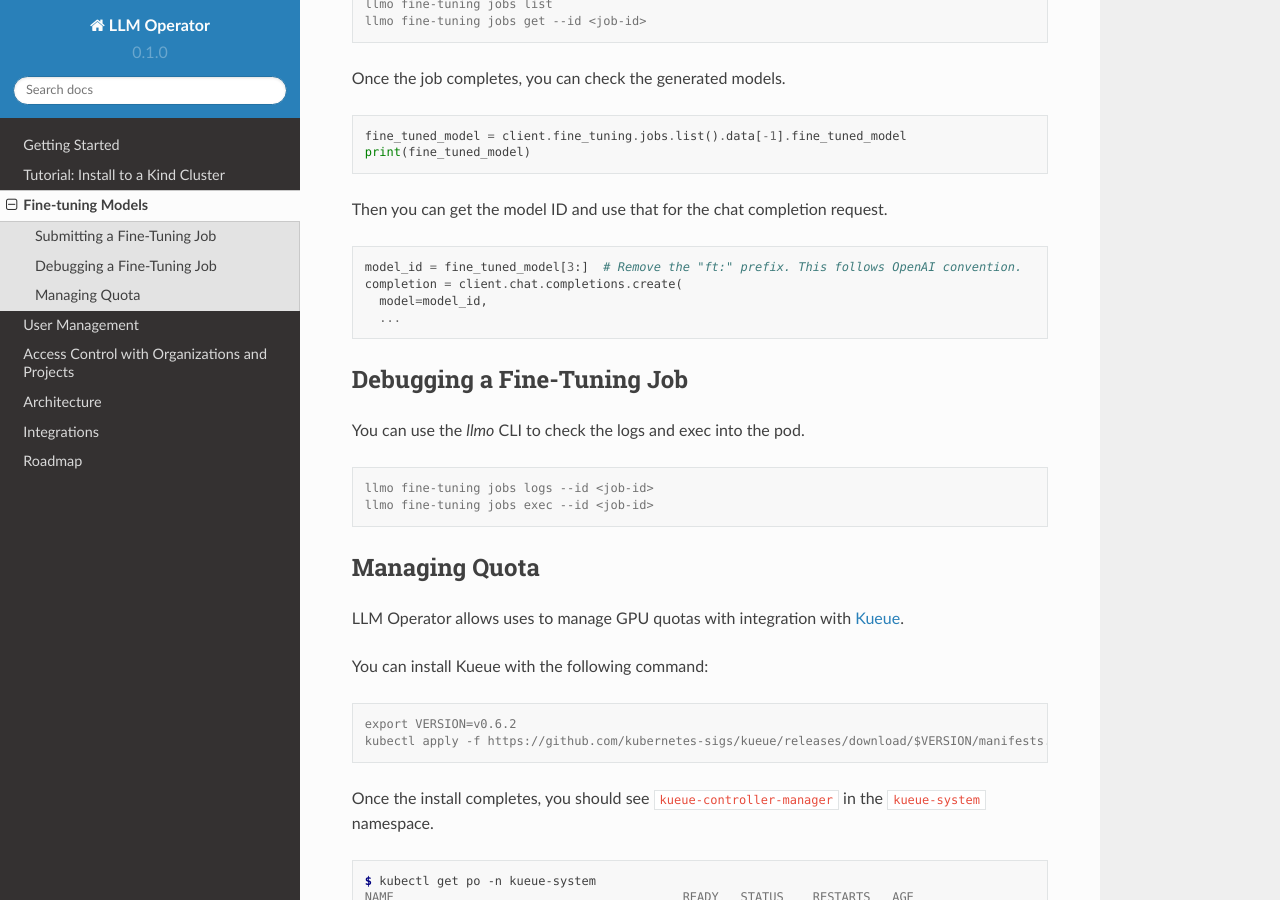
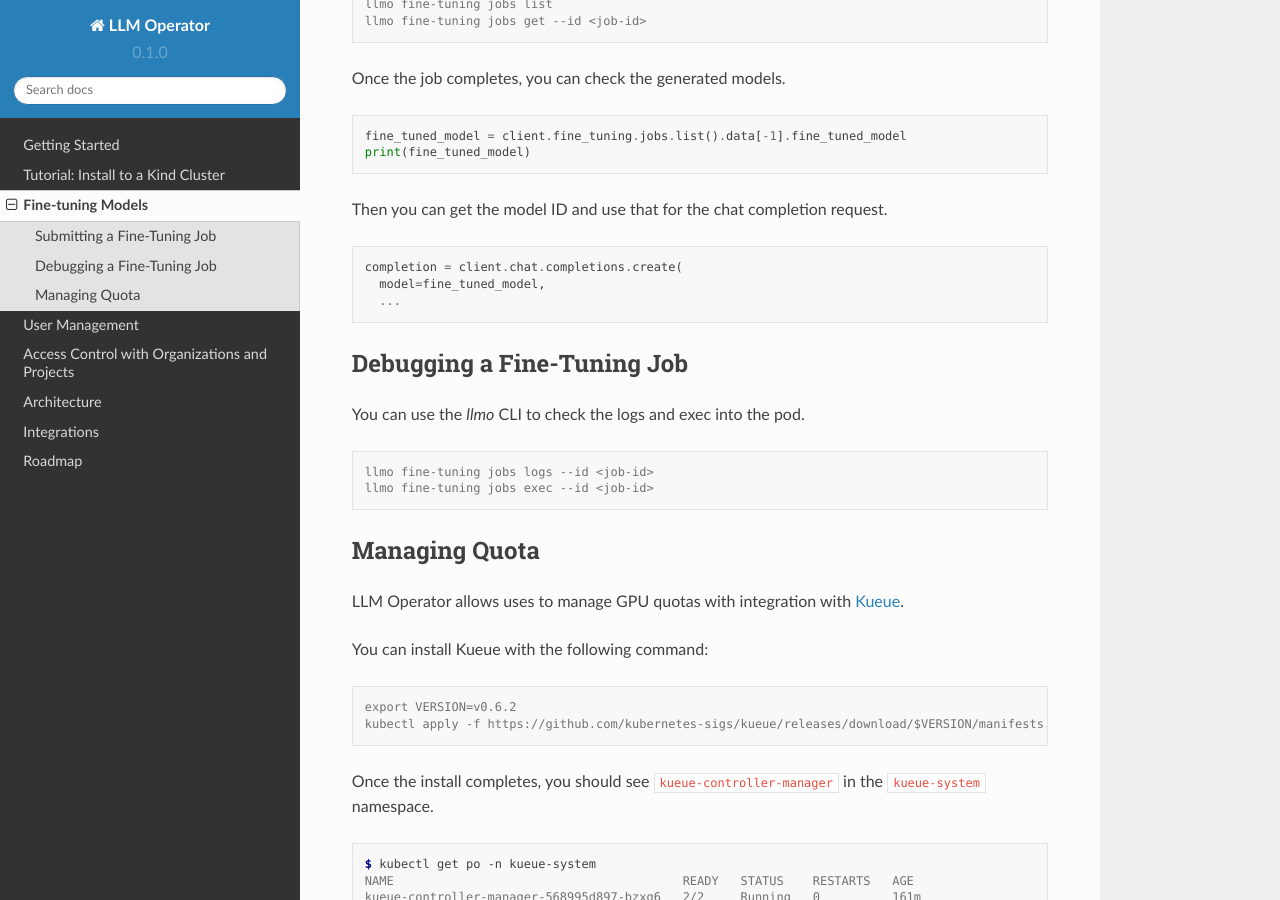
Before and after one commit to llm-operator/docs, a Sphinx documentation site: the page built from docs/source/fine_tuning.rst, in a window 1280 px wide and 900 px high, scrolled down 892 px. Built offline with Sphinx 7.4.7 and the Read the Docs theme 2.0.0, drawn with Linux system fonts in a browser that asks for light colours.

Commit message:
Update fine_tuning.rst - remove the code for removing the "ft:" prefix (#39)

```diff
--- a/docs/source/fine_tuning.rst
+++ b/docs/source/fine_tuning.rst
@@ -55,9 +55,8 @@ Then you can get the model ID and use that for the chat completion request.
 
 .. code-block:: python
 
-   model_id = fine_tuned_model[3:]  # Remove the "ft:" prefix. This follows OpenAI convention.
    completion = client.chat.completions.create(
-     model=model_id,
+     model=fine_tuned_model,
      ...
 
 
```
